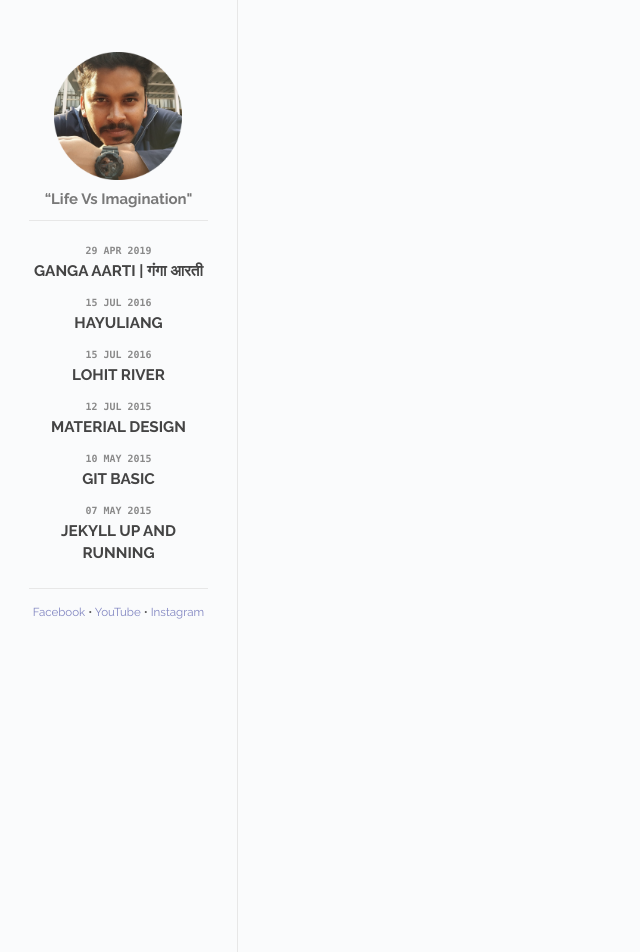
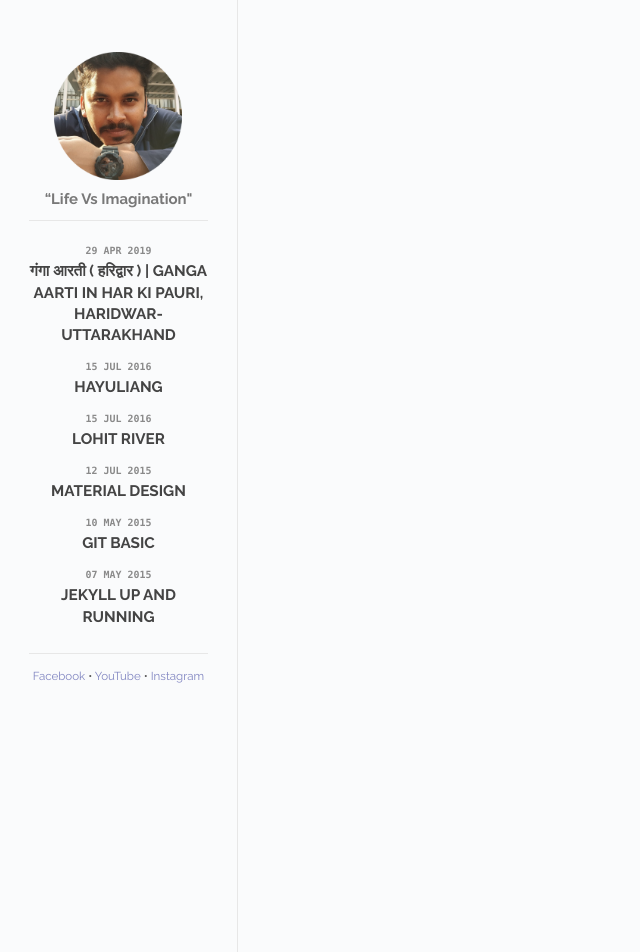
Before and after one commit to heartstchr/Blog, a Jekyll site: the page built from _posts/2019-04-29-ganga-aarti-in-har-ki-pauri-haridwar-uttarakhand.md, in a window 1280 px wide. Shown: the top 952 px of the page, without its empty margins (0-640 px from the left). Built offline with Jekyll 4.4.1, drawn with Linux system fonts in a browser that asks for light colours; Markdown is read by kramdown in place of the engine named in the settings; some of the changed text lies outside the part shown.

Commit message:
ganga aarti change

```diff
--- a/_includes/post.html
+++ b/_includes/post.html
@@ -8,6 +8,7 @@
     </div>
     <div id="info-container">
       <h1 id="title">{{ page.title }}</h1>
+      <h1 id="title">{{ page.subtitle }}</h1>
       <span id="date">{{ page.date | date_to_string }}</span>
       {% assign author = site[page.author] %}
       {% if author %}
--- a/_posts/2019-04-29-ganga-aarti-in-har-ki-pauri-haridwar-uttarakhand.md
+++ b/_posts/2019-04-29-ganga-aarti-in-har-ki-pauri-haridwar-uttarakhand.md
@@ -1,6 +1,7 @@
 ---
 layout: post
 title: Ganga Aarti | गंगा आरती
+title: गंगा आरती ( हरिद्वार ) | Ganga Aarti in Har Ki Pauri, Haridwar-Uttarakhand
 cover: ganga-aarti-haridwar-uttrakhand.png
 date:   2019-04-29 18:39:00
 categories: posts
```
